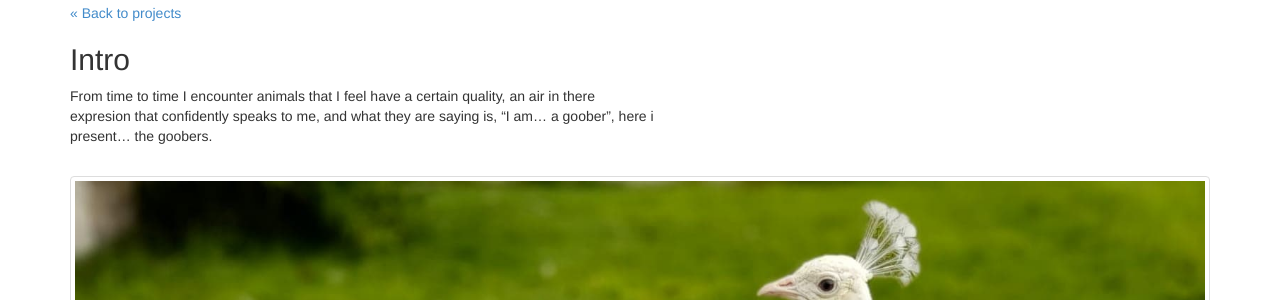
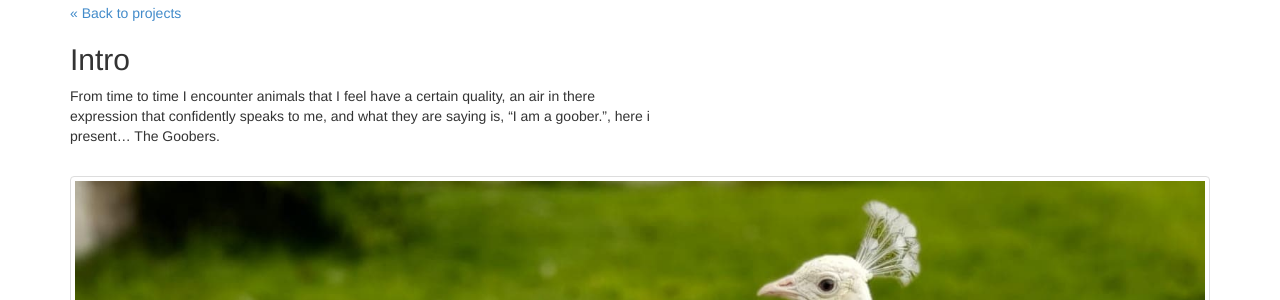
Before and after one commit to RolloTully/RolloTully.github.io, a Jekyll site: the page built from projects/goobers.html, in a window 1280 px wide and 900 px high. Shown: the part 157-457 px from the top of the window. Built offline with Jekyll 4.4.1, drawn with Linux system fonts in a browser that asks for light colours.

Commit message:
Update projects.yml

```diff
--- a/_data/projects.yml
+++ b/_data/projects.yml
@@ -34,7 +34,7 @@
   folder: Goobers
   description: Animals that have that sauce.
   intro: |-
-    From time to time I encounter animals that I feel have a certain quality, an air in there expresion that confidently speaks to me, and what they are saying is, "I am... a goober", here i present... the goobers.
+    From time to time I encounter animals that I feel have a certain quality, an air in there expression that confidently speaks to me, and what they are saying is, "I am a goober.", here i present... The Goobers.
 
 - id: swarmcut
   name: SwarmCut
```
